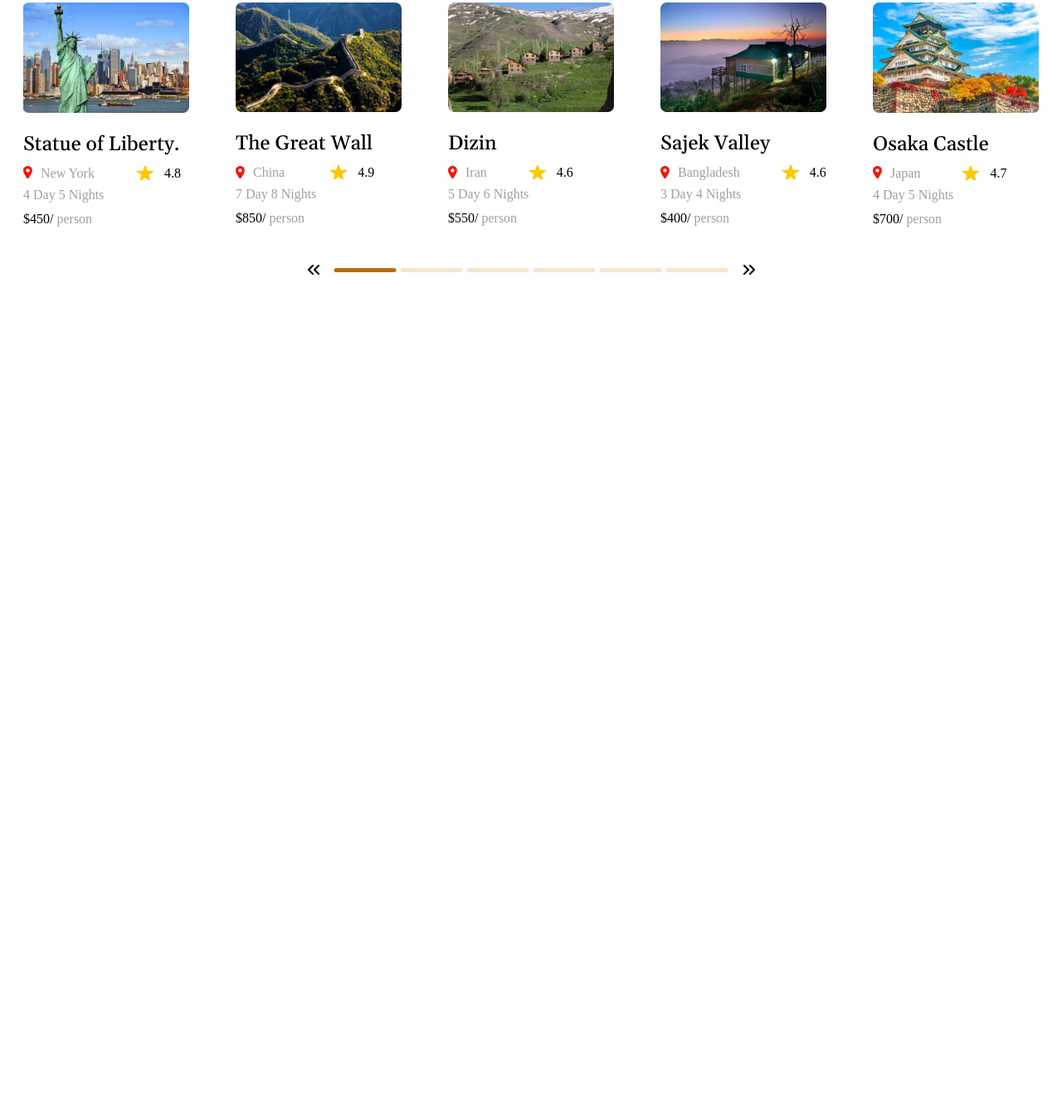
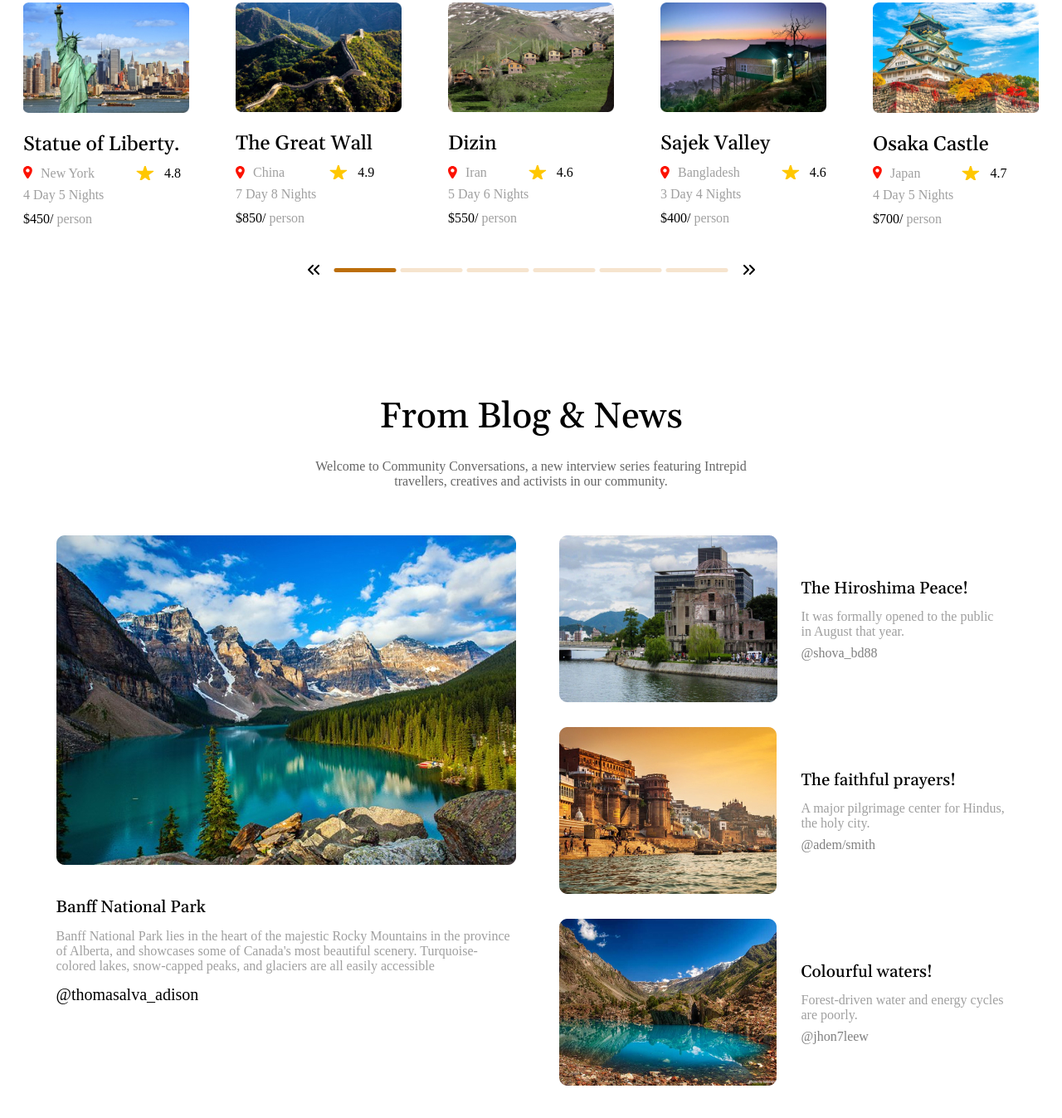
Before and after one commit to RomanFrontEndDeveloper/trevland, a plain HTML site: page index.html in a window 1280 px wide. Shown: the part 1884-3231 px from the top of the page at 83% size. Before the commit the page ends 2217 px from the top, so only its background shows below. Drawn offline with nearby package versions, Linux system fonts and the light colour scheme; a web font is replaced by a local one.

Commit message:
section news

```diff
--- a/css/style.css
+++ b/css/style.css
@@ -348,3 +348,76 @@ img {
 	-ms-border-radius: 10px;
 	-o-border-radius: 10px;
 }
+
+/* section news  */
+
+.news {
+	padding: 140px 0 140px 0;
+}
+
+.news-subtitle {
+	width: 581px;
+	margin: 0 auto 56px auto;
+}
+
+.news__wrapper {
+	display: flex;
+	justify-content: space-between;
+}
+
+.news__left {
+	width: 554px;
+}
+
+.news__left-title {
+	font-size: 20px;
+	line-height: 32px;
+	margin: 35px 0 10px 0;
+}
+
+.news__left-text {
+	color: #00000060;
+	margin-bottom: 10px;
+}
+
+.news__left-link {
+	font-weight: 500;
+	font-size: 20px;
+	line-height: 30px;
+}
+
+.news__right {
+	width: 539px;
+}
+
+.news__right-wrapper {
+	display: flex;
+	justify-content: space-between;
+	align-items: center;
+}
+
+.news__right-wrapper:not(:last-child) {
+	margin-bottom: 30px;
+}
+
+.news__right-img {
+	width: 263px;
+}
+
+.news__right-content {
+	width: 247px;
+}
+
+.news__right-title {
+	font-size: 20px;
+	line-height: 30px;
+}
+
+.news__right-text {
+	color: #00000060;
+	margin: 10px 0 8px 0;
+}
+
+.news__right-link {
+	color: #00000080;
+}
--- a/index.html
+++ b/index.html
@@ -209,6 +209,97 @@
 					</div>
 				</div>
 			</section>
+
+			<!-- section news-->
+			<section class="news">
+				<div class="container">
+					<h2 class="inner-title ff-gelassio">From Blog & News</h2>
+					<p class="inner-subtitle news-subtitle">
+						Welcome to Community Conversations, a new interview
+						series featuring Intrepid travellers, creatives and
+						activists in our community.
+					</p>
+					<div class="news__wrapper">
+						<div class="news__left">
+							<img
+								src="images/news1.jpg"
+								class="news__left-img"
+								alt=""
+							/>
+							<p class="news__left-title ff-gelassio">
+								Banff National Park
+							</p>
+							<p class="news__left-text">
+								Banff National Park lies in the heart of the
+								majestic Rocky Mountains in the province of
+								Alberta, and showcases some of Canada's most
+								beautiful scenery. Turquoise-colored lakes,
+								snow-capped peaks, and glaciers are all easily
+								accessible
+							</p>
+							<a href="" class="news__left-link"
+								>@thomasalva_adison</a
+							>
+						</div>
+
+						<div class="news__right">
+							<div class="news__right-wrapper">
+								<div class="news__right-img">
+									<img src="images/news2.jpg" alt="" />
+								</div>
+								<div class="news__right-content">
+									<p class="news__right-title ff-gelassio">
+										The Hiroshima Peace!
+									</p>
+									<p class="news__right-text">
+										It was formally opened to the public in
+										August that year.
+									</p>
+									<a href="" class="news__right-link"
+										>@shova_bd88</a
+									>
+								</div>
+							</div>
+
+							<div class="news__right-wrapper">
+								<div class="news__right-img">
+									<img src="images/news3.jpg" alt="" />
+								</div>
+								<div class="news__right-content">
+									<p class="news__right-title ff-gelassio">
+										The faithful prayers!
+									</p>
+									<p class="news__right-text">
+										A major pilgrimage center for Hindus,
+										the holy city.
+									</p>
+									<a href="" class="news__right-link"
+										>@adem/smith</a
+									>
+								</div>
+							</div>
+
+							<div class="news__right-wrapper">
+								<div class="news__right-img">
+									<img src="images/news4.jpg" alt="" />
+								</div>
+								<div class="news__right-content">
+									<p class="news__right-title ff-gelassio">
+										Colourful waters!
+									</p>
+									<p class="news__right-text">
+										Forest-driven water and energy cycles
+										are poorly.
+									</p>
+									<a href="" class="news__right-link"
+										>@jhon7leew</a
+									>
+								</div>
+							</div>
+						</div>
+					</div>
+				</div>
+			</section>
 		</main>
 
 		<!-- footer -->
```
